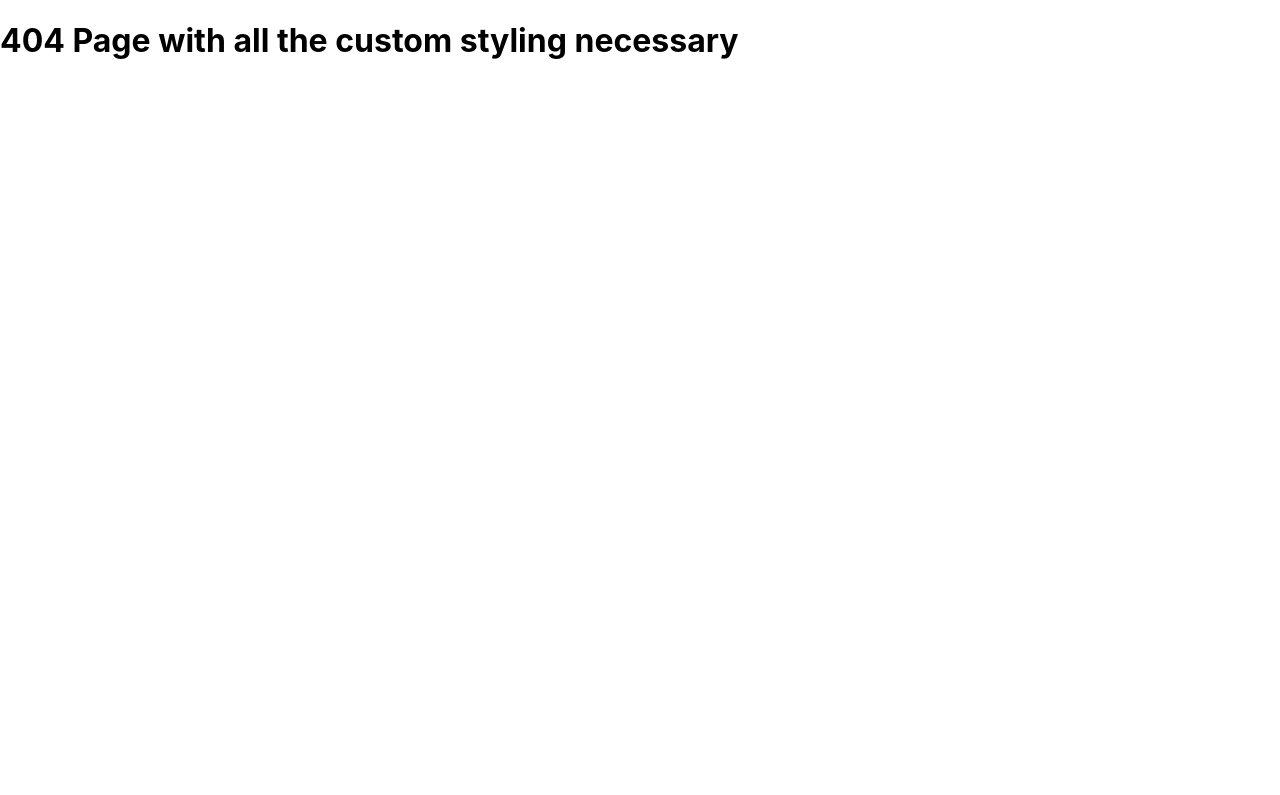
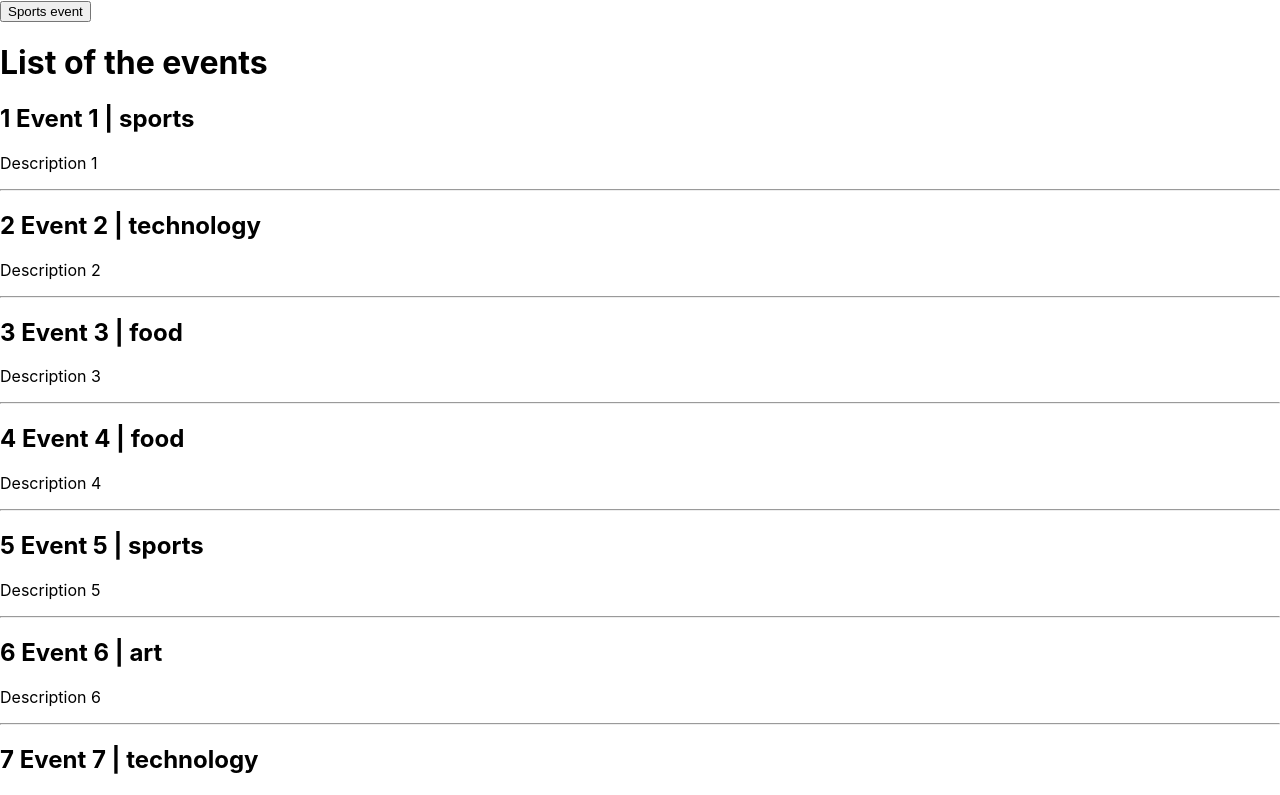
Before and after one commit to bulbul-rasel/learning-nextjs, a Next.js app: page /event in a window 1280 px wide. Before the commit this address had no page. Shown: the top 795 px of the page. Built offline with nearby package versions, Linux system fonts and the light colour scheme; data requests are answered from the project's data file.

Commit message:
dynamic data faching

```diff
--- /dev/null
+++ b/pages/event.js
@@ -0,0 +1,52 @@
+import React, { useState } from 'react';
+import { useRouter } from 'next/router';
+
+const EventList = ({eventList}) => {
+
+
+        const [events, setEvents]= useState(eventList)
+
+        const router = useRouter()
+
+        const fetchSportsEvents = async ()=>{
+            const response = await fetch('http://localhost:4000/events?category=sports')
+        const data = await response.json()
+        setEvents(data)
+        router.push('/events?category=sports', undefined, { shallow: true })
+
+        }
+
+    return (
+        <>
+        <button onClick={fetchSportsEvents}>Sports event</button>
+          <h1> List of the events </h1>
+          {
+            events.map(event=>{
+                return(
+                    <div key={event.id}>
+                        <h2> {event.id} {event.title} {event.data} | {event.category}</h2>
+                        <p>{event.description}</p>
+                        <hr></hr>
+                    </div>
+                )
+            })
+          }
+        </>
+    );
+};
+
+export default EventList;
+
+export async function getServerSideProps(context){
+    const { query } = context
+  const { category } = query
+  const queryString = category ? 'category=sports' : ''
+  const response = await fetch(`http://localhost:4000/events?${queryString}`)
+  const data = await response.json()
+
+  return {
+    props: {
+      eventList: data
+        },
+    }
+}
```
